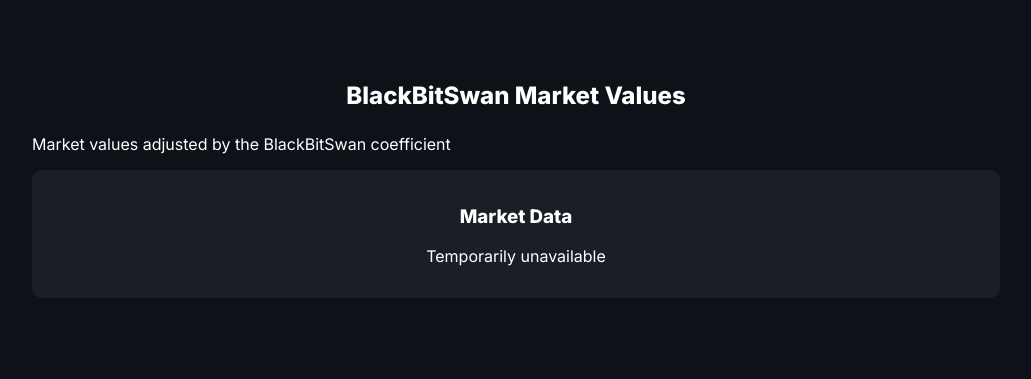
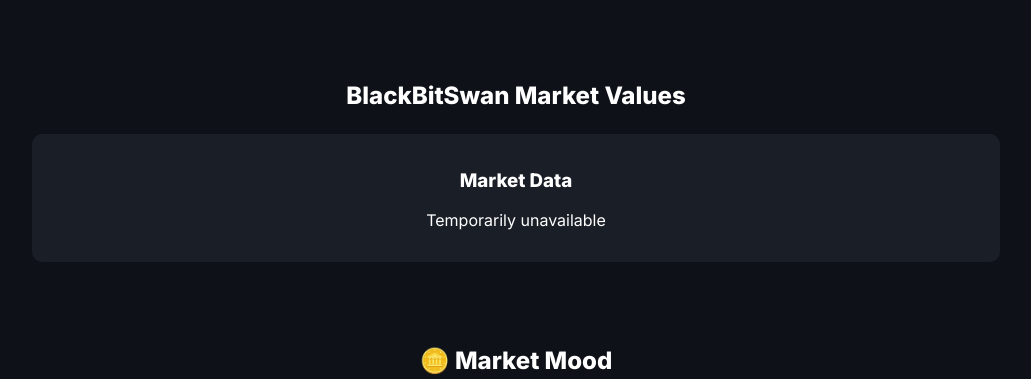
Before and after one commit to Alex-eco/BlackBitSwan, a plain HTML site: page frontend/index.html in a window 1280 px wide. Shown: the part 192-571 px from the top of the page, without its empty margins (124-1155 px from the left). Drawn offline with Linux system fonts and the light colour scheme; no server answers.

Commit message:
Update index.html

```diff
--- a/frontend/index.html
+++ b/frontend/index.html
@@ -56,10 +56,6 @@
     <h2>
       BlackBitSwan Market Values
     </h2>
-
-    <p>
-      Market values adjusted by the BlackBitSwan coefficient
-    </p>
 
     <div
       id="crypto-prices"
```
